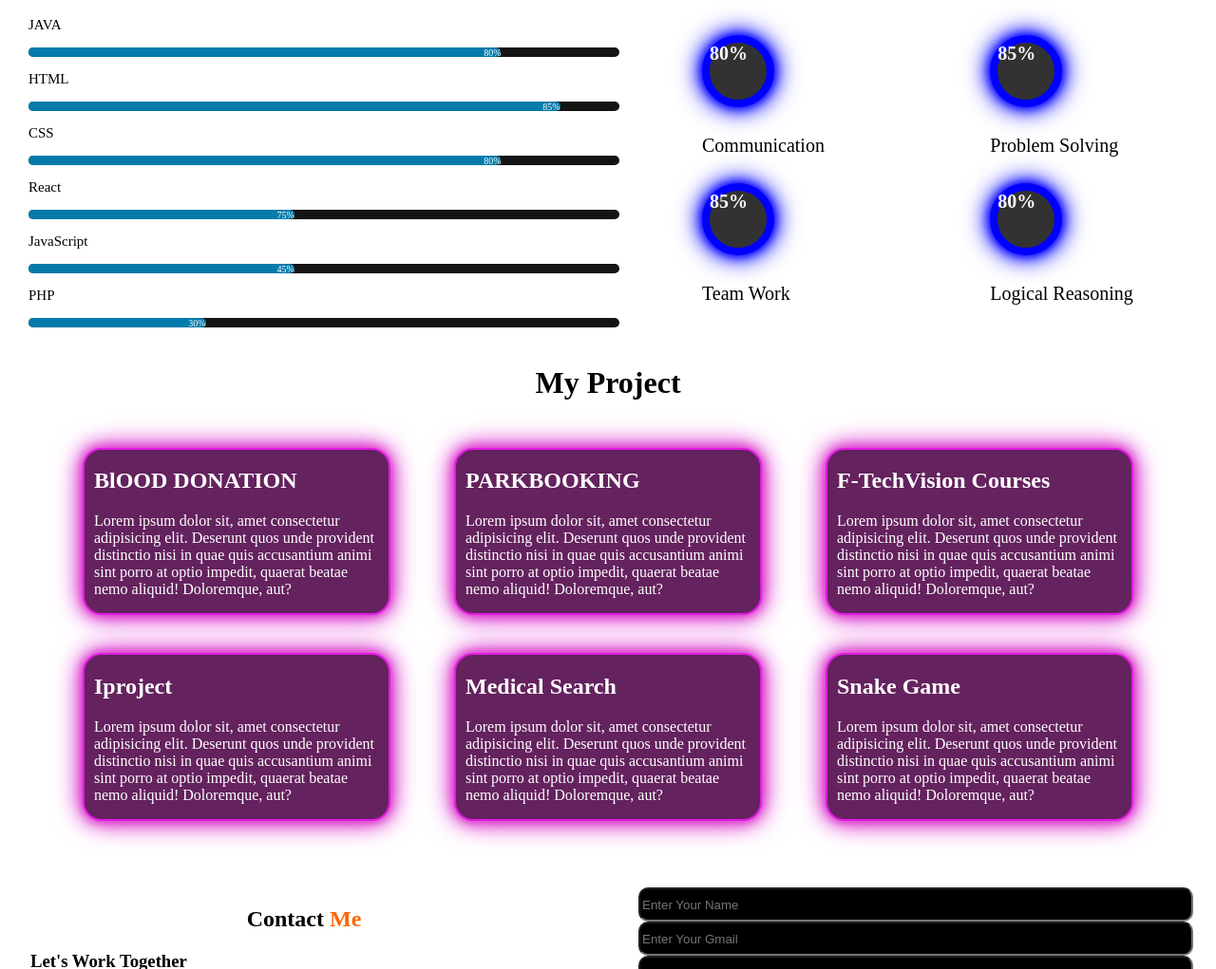
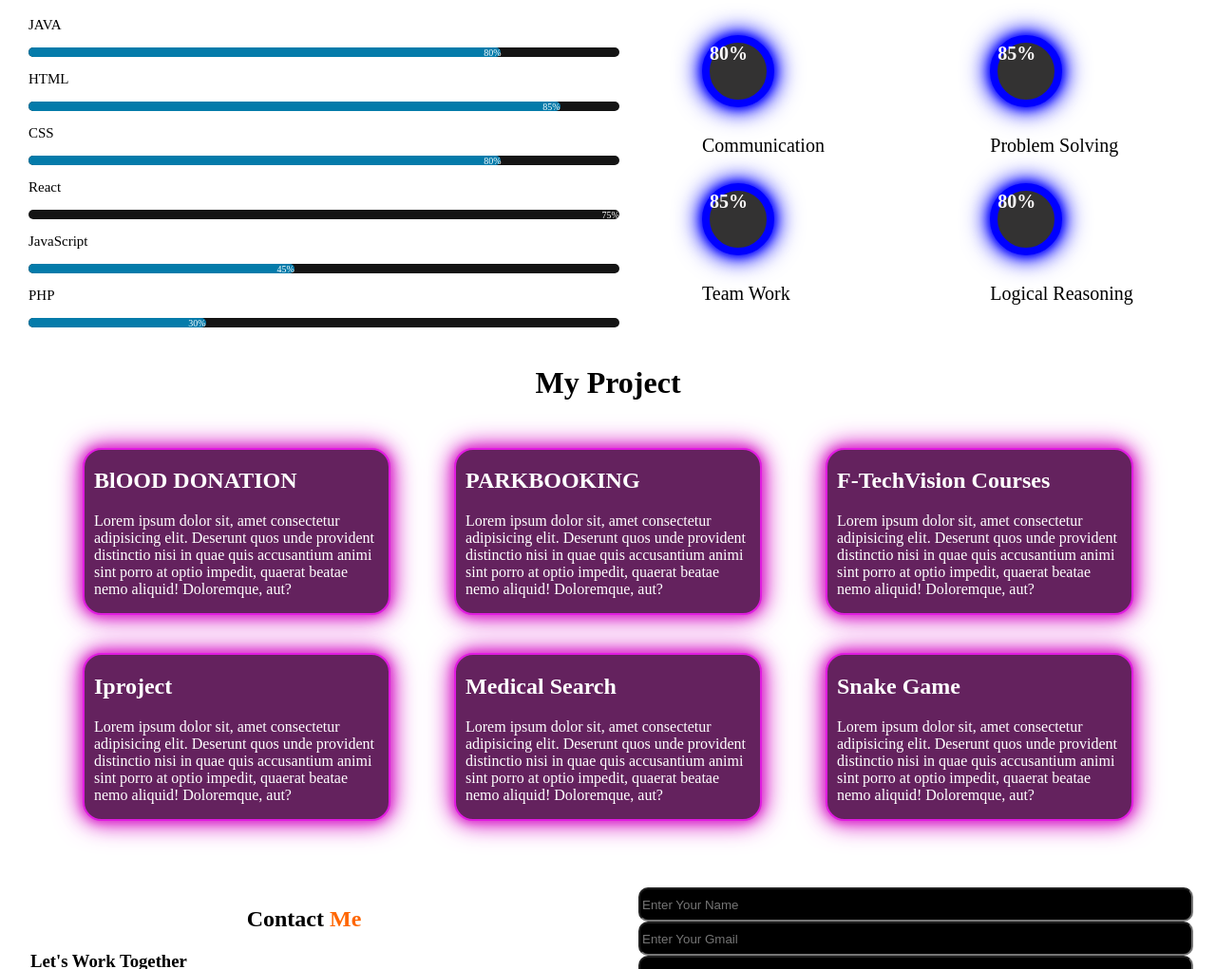
Before and after one commit to adil0602/portfolio, a plain HTML site: page index.html in a window 1280 px wide. Shown: the part 1326-2347 px from the top of the page at 95% size. Drawn offline with Linux system fonts and the light colour scheme.

Commit message:
Update index.html

```diff
--- a/index.html
+++ b/index.html
@@ -115,7 +115,7 @@
         </div>
         <p class="skillname">React</p>
         <div class="container">
-            <div class="skills js">75%</div>
+            <div class="skills react">75%</div>
         </div>
 
         <p class="skillname">JavaScript</p>
```
